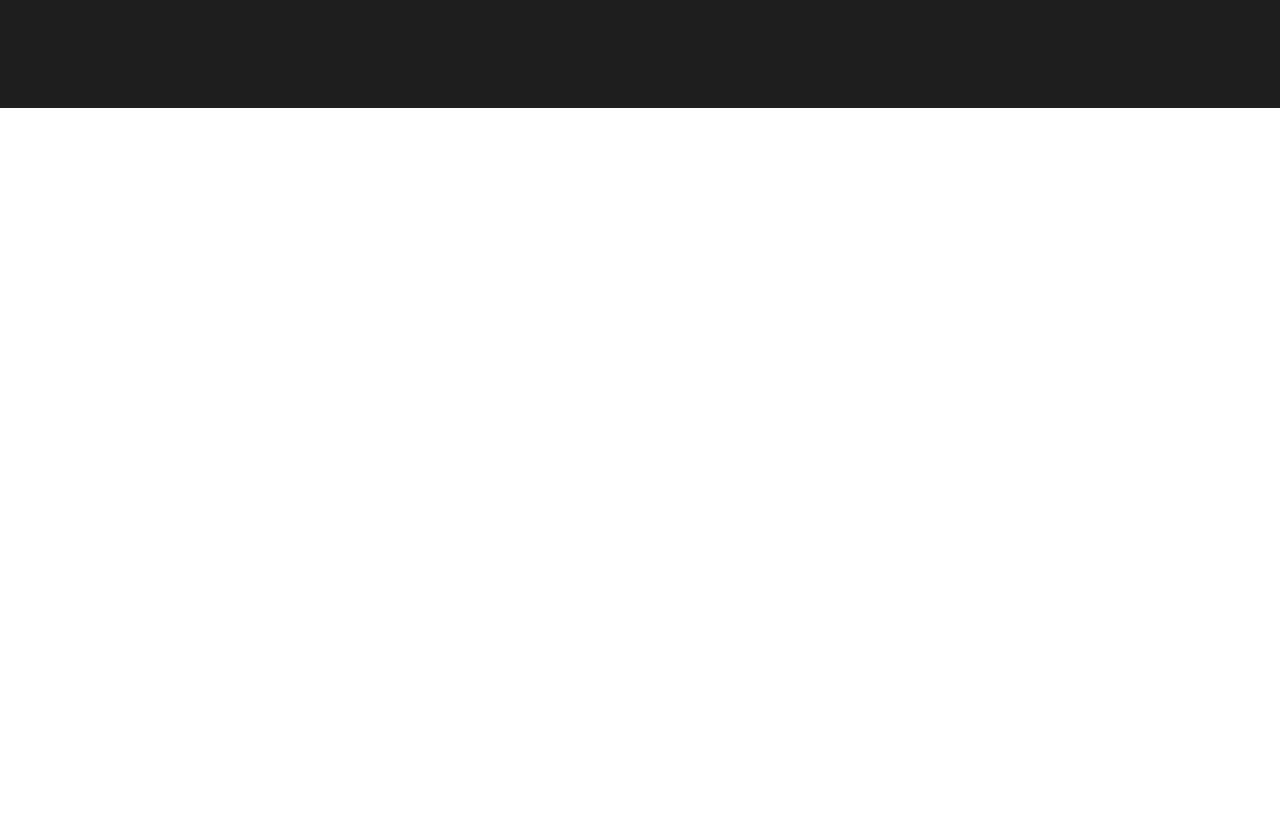
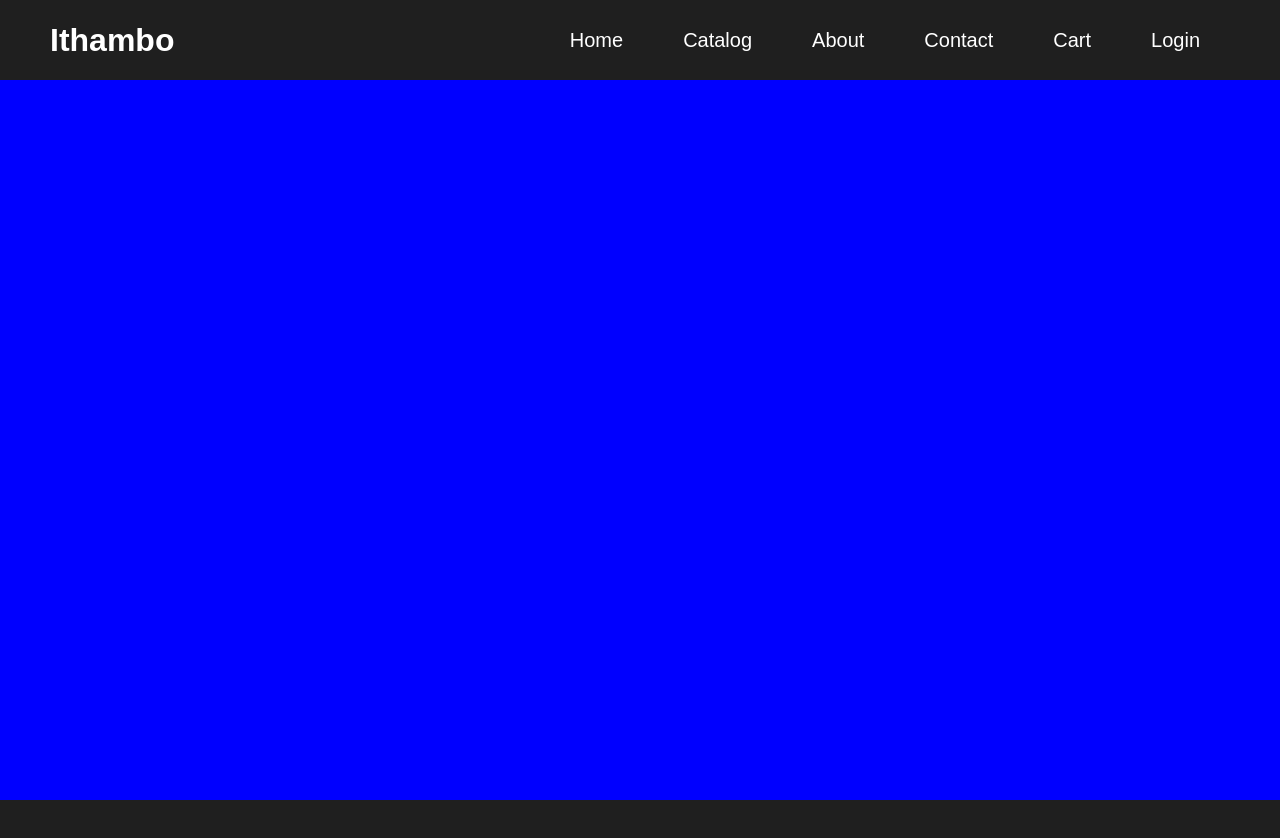
Before and after one commit to Mthembu21/Ithambo-store, a React (Vite) app in the folder ithambo/: page /Contact in a window 1280 px wide. Shown: the top 838 px of the page. Before the commit the page ends 800 px from the top, so only its background shows below. Built offline with nearby package versions, Linux system fonts and the light colour scheme; a web font is replaced by a local one.

Commit message:
About, and Contact

```diff
--- a/ithambo/src/pages/About.css
+++ b/ithambo/src/pages/About.css
@@ -1,4 +1,4 @@
-.about{
+/* .about{
     margin: 90px auto;
     width: 100%;
     color: black;
@@ -10,4 +10,8 @@
     align-items: center;
     margin: auto;
     display: flex;
+} */
+.about-container{
+    height: 100vh;
+
 }
--- a/ithambo/src/pages/About.jsx
+++ b/ithambo/src/pages/About.jsx
@@ -1,5 +1,6 @@
 import React from 'react'
-import { useNavigate } from 'react-router'
+import { useNavigate } from 'react-router';
+import "./About.css"
 
 function About() {
     const navigate =useNavigate();
@@ -7,7 +8,11 @@ function About() {
   return (
     <div>
         <div className='flex-container'>
-            <h3>About Ithambo Store</h3>
+
+        <div   className='about-container'>
+          <h3>About Ithambo Store</h3>
+        </div>
+            {/* <h3>About Ithambo Store</h3> */}
         </div>
     </div>
   )
--- /dev/null
+++ b/ithambo/src/pages/Contact.css
@@ -0,0 +1,7 @@
+.contact-container{
+    height: 100vh;
+    background-color: blue;
+}
+.test{
+    background-color: blue;
+}
--- a/ithambo/src/pages/Contact.jsx
+++ b/ithambo/src/pages/Contact.jsx
@@ -1,10 +1,15 @@
 import React from 'react'
 import { useNavigate } from 'react-router'
+import "./Contact.css"
 
 function Contact() {
     const navigate =useNavigate();
   return (
-    <div>Contact</div>
+    <div className='contact-container'>
+      <div>
+        <h3 className='test'>Contact Thulani Tembe</h3>
+      </div>
+    </div>
   )
 }
 
```
